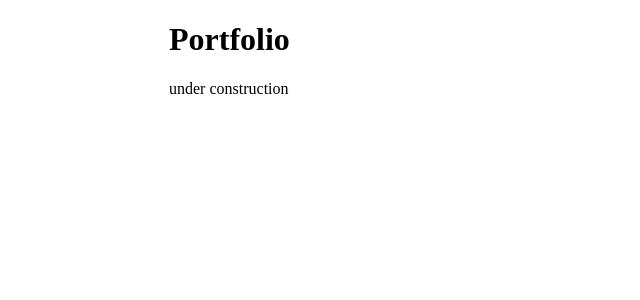
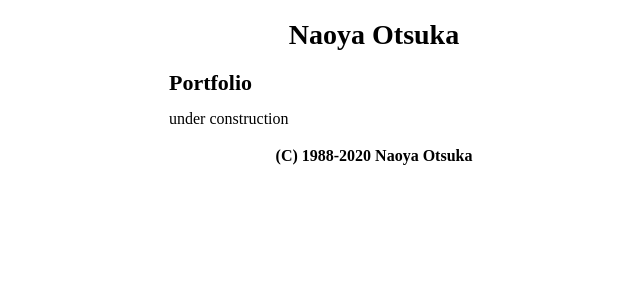
Before and after one commit to otknoy/otknoy.github.io, a Next.js app: page /portfolio in a window 1280 px wide. Shown: the top 300 px of the page, without its empty margins (266-906 px from the left). Built offline with nearby package versions, Linux system fonts and the light colour scheme.

Commit message:
add Layout element

```diff
--- /dev/null
+++ b/src/components/layout.tsx
@@ -0,0 +1,16 @@
+import * as React from 'react'
+
+import Header from './organisms/Header'
+import Footer from './organisms/Footer'
+
+const Layout: React.SFC = ({ children }) =>  (
+  <>
+    <Header />
+
+    {children}
+
+    <Footer />
+  </>
+)
+
+export default Layout
--- a/src/component/organisms/Portfolio.tsx
+++ b/src/components/organisms/Portfolio.tsx
@@ -3,7 +3,6 @@ import * as React from 'react'
 import Link from 'next/link'
 
 import { SectionTitle } from '../atoms/Title'
-import { LinkText } from '../atoms/Text'
 
 const Portfolio: React.SFC = () => (
   <section>
--- a/src/pages/portfolio.tsx
+++ b/src/pages/portfolio.tsx
@@ -1,11 +1,15 @@
 import * as React from 'react'
 
+import Layout from '../components/layout'
+
+import { SectionTitle } from '../components/atoms/Title'
+
 const Portfolio: React.SFC = () => (
-  <>
-    <h1>Portfolio</h1>
+  <Layout>
+    <SectionTitle>Portfolio</SectionTitle>
 
     under construction
-  </>
+  </Layout>
 )
 
 export default Portfolio
```
Also changed, not shown: src/pages/index.tsx (+6 -12 lines), src/components/atoms/Text.tsx (renamed from src/component/atoms/Text.tsx), src/components/atoms/Title.tsx (renamed from src/component/atoms/Title.tsx), src/components/organisms/Footer.tsx (renamed from src/component/organisms/Footer.tsx), src/components/organisms/Header.tsx (renamed from src/component/organisms/Header.tsx), src/components/organisms/Interest.tsx (renamed from src/component/organisms/Interest.tsx), src/components/organisms/Profile.tsx (renamed from src/component/organisms/Profile.tsx).
